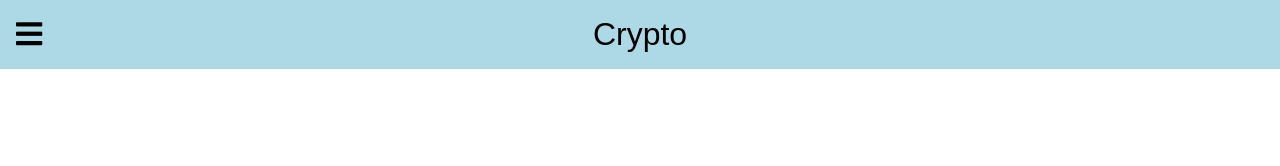
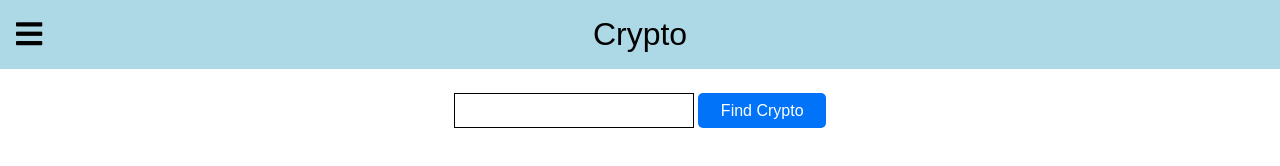
Before and after one commit to nickkniola/crypto, a website: page index.html in a window 1280 px wide. Drawn offline with Linux system fonts and the light colour scheme.

Commit message:
Added input and submit button

```diff
--- a/css/layout.css
+++ b/css/layout.css
@@ -0,0 +1,26 @@
+.container {
+  margin: 1rem;
+  display: flex;
+  justify-content: center;
+  align-items: center;
+}
+
+.container.form {
+  margin-top: 1.5rem;
+}
+
+.nav-container {
+  position: relative;
+}
+
+.nav-row {
+  display: flex;
+  justify-content: center;
+  align-items: center;
+  padding: 0.5rem 0;
+  width: 100%;
+}
+
+.col-bars {
+  padding: 0.5rem 0;
+}
--- a/css/styles.css
+++ b/css/styles.css
@@ -2,20 +2,8 @@ header {
   background-color: lightblue;
 }
 
-.nav-container {
-  position: relative;
-}
-
-.nav-row {
-  display: flex;
-  justify-content: center;
-  align-items: center;
-  padding: 0.5rem 0;
-  width: 100%;
-}
-
-.col-bars {
-  padding: 0.5rem 0;
+body {
+  font-family: Arial, Helvetica, sans-serif;
 }
 
 .nav-item {
@@ -52,3 +40,27 @@ i.fa-bars {
   left: 1rem;
   top: 1.2rem;
 }
+
+input {
+  height: 35px;
+  width: 15rem;
+  border: 1px solid black;
+  outline: none;
+  padding: 0.2rem;
+  font-size: 16px;
+}
+
+button.search {
+  height: 35px;
+  width: 8rem;
+  border: none;
+  border-radius: 5px;
+  outline: none;
+  background-color: rgb(0, 115, 249);
+  font-size: 16px;
+  color: white;
+}
+
+button.search:hover {
+  background-color: #1a69d9;
+}
--- a/index.html
+++ b/index.html
@@ -31,6 +31,16 @@
     </div>
   </header>
   <main>
+    <form>
+      <div class="container form">
+        <div class="row">
+          <div class="col">
+            <input type="text" required size="20">
+            <button type="submit" value="Search" class="search">Find Crypto</button>
+          </div>
+        </div>
+      </div>
+    </form>
   </main>
   <script src="js/data.js"></script>
   <script src="js/main.js"></script>
```
